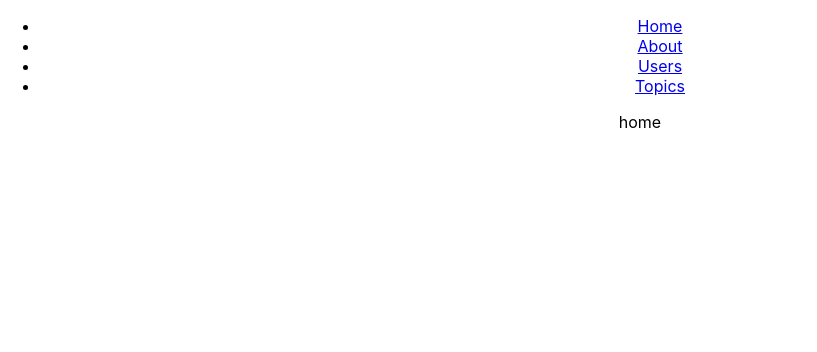
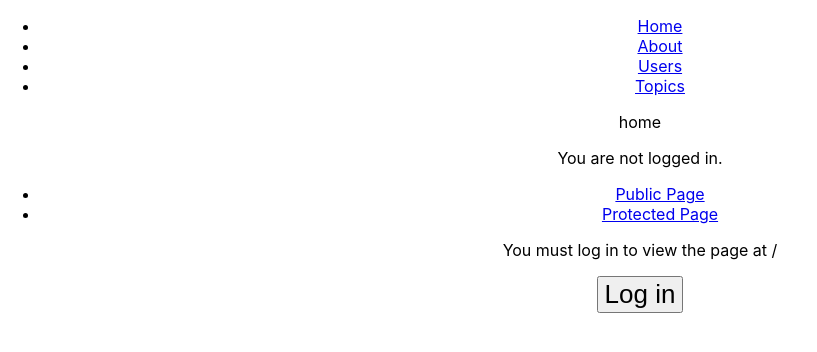
Before and after one commit to 776A0A/test-vite-react-ts, a React (Vite) app: page /login in a window 1280 px wide. Shown: the top 352 px of the page, without its empty margins (0-817 px from the left). Built offline with nearby package versions, Linux system fonts and the light colour scheme.

Commit message:
feat: 学习auth在react-router中的使用

```diff
--- a/src/App.tsx
+++ b/src/App.tsx
@@ -2,6 +2,7 @@ import './App.css'
 import { BrowserRouter as Router, Link, Route, Switch } from 'react-router-dom'
 import { About, Home, Users } from 'views'
 import { Topics } from 'views/topics'
+import { AuthExample } from 'views/auth'
 
 function App() {
   return (
@@ -41,6 +42,8 @@ function App() {
           </Route>
         </Switch>
       </Router>
+
+      <AuthExample />
     </div>
   )
 }
--- /dev/null
+++ b/src/views/auth/LoginPage.tsx
@@ -0,0 +1,23 @@
+import { useHistory, useLocation } from 'react-router'
+import { useAuth } from './useAuth'
+
+export const LoginPage = () => {
+  const history = useHistory()
+  const location = useLocation<{ from: { pathname: string } } | undefined>()
+  const auth = useAuth()
+
+  const { from } = location.state || { from: { pathname: '/' } }
+
+  const login = () => {
+    auth.signin?.(() => {
+      history.replace(from)
+    })
+  }
+
+  return (
+    <div>
+      <p>You must log in to view the page at {from.pathname}</p>
+      <button onClick={login}>Log in</button>
+    </div>
+  )
+}
--- /dev/null
+++ b/src/views/auth/ProvideAuth.tsx
@@ -0,0 +1,8 @@
+import { PropsWithChildren } from 'react'
+import { authContext, useProvideAuth } from './useAuth'
+
+export const ProvideAuth = ({ children }: PropsWithChildren<{}>) => {
+  const auth = useProvideAuth()
+
+  return <authContext.Provider value={auth}>{children}</authContext.Provider>
+}
--- /dev/null
+++ b/src/views/auth/ProviteRoute.tsx
@@ -0,0 +1,30 @@
+import { PropsWithChildren } from 'react'
+import { Redirect, Route } from 'react-router'
+import { useAuth } from './useAuth'
+
+export const PrivateRoute = ({
+  children,
+  ...rest
+}: PropsWithChildren<{
+  [key: string]: any
+}>) => {
+  const auth = useAuth()
+
+  return (
+    <Route
+      {...rest}
+      render={({ location }) =>
+        auth.user ? (
+          children
+        ) : (
+          <Redirect
+            to={{
+              pathname: 'login',
+              state: { from: location },
+            }}
+          />
+        )
+      }
+    ></Route>
+  )
+}
--- /dev/null
+++ b/src/views/auth/index.tsx
@@ -0,0 +1,64 @@
+import {
+  BrowserRouter as Router,
+  Link,
+  Route,
+  Switch,
+  useHistory,
+} from 'react-router-dom'
+import { LoginPage } from './LoginPage'
+import { ProvideAuth } from './ProvideAuth'
+import { PrivateRoute } from './ProviteRoute'
+import { useAuth } from './useAuth'
+
+const PublicPage = () => <div>Public</div>
+
+const ProtectedPage = () => <div>Protected</div>
+
+const AuthButton = () => {
+  const history = useHistory()
+  const auth = useAuth()
+
+  return auth.user ? (
+    <p>
+      Welcome!
+      <button onClick={() => auth.signout?.(() => history.push('/'))}>
+        Sign out
+      </button>
+    </p>
+  ) : (
+    <p>You are not logged in.</p>
+  )
+}
+
+export const AuthExample = () => {
+  return (
+    <ProvideAuth>
+      <Router>
+        <div>
+          <AuthButton />
+
+          <ul>
+            <li>
+              <Link to='/public'>Public Page</Link>
+            </li>
+            <li>
+              <Link to='/protected'>Protected Page</Link>
+            </li>
+          </ul>
+
+          <Switch>
+            <Route path='/public'>
+              <PublicPage />
+            </Route>
+            <Route path='/login'>
+              <LoginPage />
+            </Route>
+            <PrivateRoute path='/protected'>
+              <ProtectedPage />
+            </PrivateRoute>
+          </Switch>
+        </div>
+      </Router>
+    </ProvideAuth>
+  )
+}
--- /dev/null
+++ b/src/views/auth/useAuth.ts
@@ -0,0 +1,46 @@
+import { createContext, useContext, useState } from 'react'
+
+const fakeAuth = {
+  isAuth: false,
+  signin: (cb: () => void) => {
+    fakeAuth.isAuth = true
+    setTimeout(() => {
+      cb()
+    }, 100)
+  },
+  signout: (cb: () => void) => {
+    fakeAuth.isAuth = false
+    setTimeout(() => {
+      cb()
+    }, 100)
+  },
+}
+
+type AuthContext = Partial<ReturnType<typeof useProvideAuth>>
+
+const initialValue: AuthContext = {}
+
+export const authContext = createContext<AuthContext>(initialValue)
+
+export const useAuth = () => useContext(authContext)
+
+// TIP 对useAuth再做一层包装
+export const useProvideAuth = () => {
+  const [user, setUser] = useState<string | null>(null)
+
+  const signin = (cb: () => void) => {
+    return fakeAuth.signin(() => {
+      setUser('user')
+      cb()
+    })
+  }
+
+  const signout = (cb: () => void) => {
+    return fakeAuth.signout(() => {
+      setUser(null)
+      cb()
+    })
+  }
+
+  return { user, signin, signout }
+}
```
Also changed, not shown: 1 other file (tests, documents, lock files or other folders).
